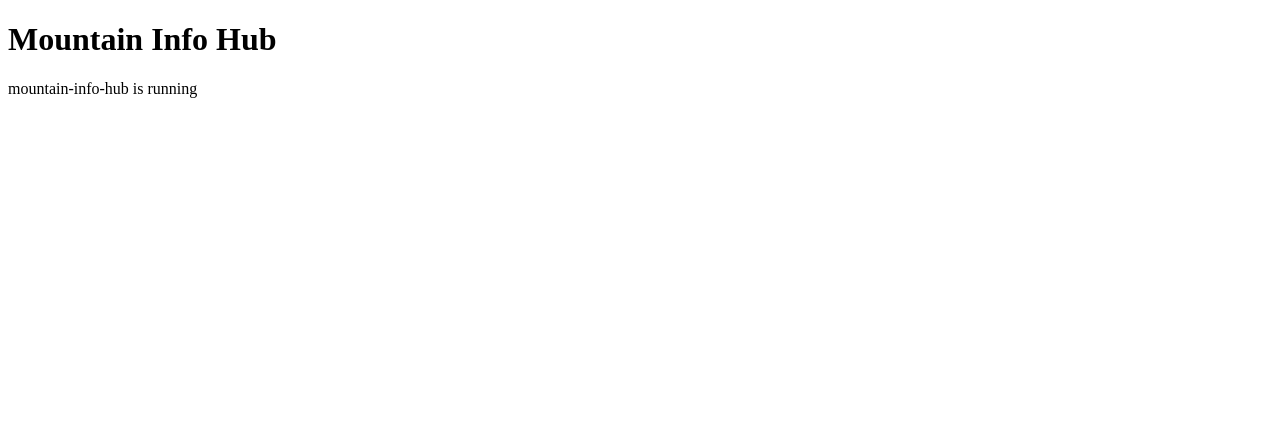
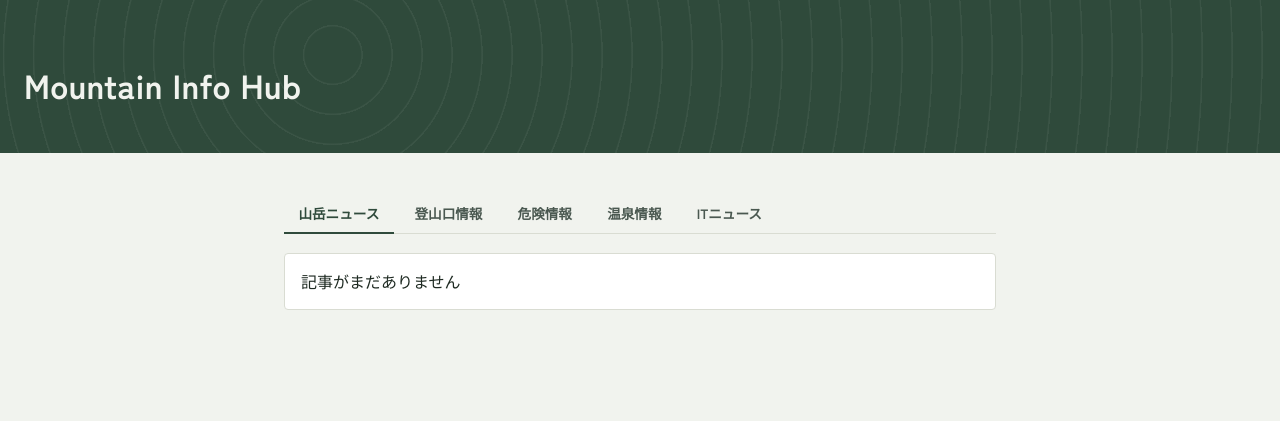
Before and after one commit to juna2026-dev/mountain-info-hub, a FastAPI app: page / in a window 1280 px wide. Shown: the top 421 px of the page. Run offline with FastAPI, Linux system fonts and the light colour scheme.

Commit message:
Add RSS aggregation, danger/onsen/trailhead links, and UI

```diff
--- a/main.py
+++ b/main.py
@@ -1,18 +1,50 @@
+from contextlib import asynccontextmanager
+
 from fastapi import FastAPI, Request
+from fastapi.staticfiles import StaticFiles
 from fastapi.templating import Jinja2Templates
-from fastapi.staticfiles import StaticFiles
+from sqlmodel import Session, select
 
-app = FastAPI()
+from config import DANGER_LINKS, ONSEN_LINKS, TRAILHEAD_LINK_SITES, TRAILHEAD_SPOTS
+from database import engine, init_db
+from models import Article
+from rss_fetcher import fetch_all_sources
+from scheduler import start_scheduler, stop_scheduler
+
+
+@asynccontextmanager
+async def lifespan(app: FastAPI):
+    init_db()
+    fetch_all_sources()
+    start_scheduler()
+    yield
+    stop_scheduler()
+
+
+app = FastAPI(lifespan=lifespan)
 templates = Jinja2Templates(directory="templates")
 app.mount("/static", StaticFiles(directory="static"), name="static")
 
 
 @app.get("/")
 def read_root(request: Request):
+    with Session(engine) as session:
+        articles = session.exec(
+            select(Article)
+            .order_by(Article.published_at.desc().nulls_last())
+            .limit(50)
+        ).all()
+
     return templates.TemplateResponse(
         request=request,
         name="index.html",
-        context={"message": "mountain-info-hub is running"},
+        context={
+            "articles": articles,
+            "danger_links": DANGER_LINKS,
+            "onsen_links": ONSEN_LINKS,
+            "trailhead_link_sites": TRAILHEAD_LINK_SITES,
+            "trailhead_spots": TRAILHEAD_SPOTS,
+        },
     )
 
 
--- a/pyproject.toml
+++ b/pyproject.toml
@@ -5,8 +5,11 @@
 readme = "README.md"
 requires-python = ">=3.14"
 dependencies = [
+    "apscheduler>=3.11.3",
     "fastapi>=0.140.0",
+    "feedparser>=6.0.12",
     "jinja2>=3.1.6",
     "python-multipart>=0.0.32",
+    "sqlmodel>=0.0.39",
     "uvicorn[standard]>=0.51.0",
 ]
--- /dev/null
+++ b/static/style.css
@@ -0,0 +1,204 @@
+:root {
+  --paper: #F1F3EE;
+  --paper-raised: #FFFFFF;
+  --ink: #1E2A22;
+  --ink-soft: #4A5850;
+  --pine: #2F4A3B;
+  --contour: #8A6F4B;
+  --danger: #C4502B;
+  --danger-bg: #FBEEE8;
+  --water: #3E6E8E;
+  --water-bg: #EAF1F4;
+  --line: #D9DCD2;
+}
+
+* { box-sizing: border-box; }
+
+body {
+  margin: 0;
+  background: var(--paper);
+  color: var(--ink);
+  font-family: 'Zen Kaku Gothic New', 'Inter', -apple-system, sans-serif;
+  line-height: 1.7;
+  -webkit-font-smoothing: antialiased;
+}
+
+.site-header {
+  position: relative;
+  padding: 3.5rem 1.5rem 2.5rem;
+  overflow: hidden;
+  background: var(--pine);
+  color: var(--paper);
+}
+
+.site-header::before {
+  content: "";
+  position: absolute;
+  inset: -20% -10%;
+  background-image:
+    repeating-radial-gradient(circle at 30% 40%, transparent 0, transparent 28px, rgba(241,243,238,0.06) 29px, rgba(241,243,238,0.06) 30px);
+  pointer-events: none;
+}
+
+.site-header h1 {
+  position: relative;
+  font-family: 'Zen Kaku Gothic New', sans-serif;
+  font-size: clamp(1.6rem, 4vw, 2.1rem);
+  font-weight: 700;
+  margin: 0;
+  letter-spacing: 0.01em;
+}
+
+main {
+  max-width: 760px;
+  margin: 0 auto;
+  padding: 2.5rem 1.5rem 4rem;
+}
+
+.section { margin-bottom: 3rem; }
+
+.section-eyebrow {
+  display: flex;
+  align-items: center;
+  gap: 0.6rem;
+  font-family: 'IBM Plex Mono', monospace;
+  font-size: 0.72rem;
+  letter-spacing: 0.12em;
+  text-transform: uppercase;
+  color: var(--contour);
+  margin-bottom: 0.6rem;
+}
+
+.section-eyebrow::before {
+  content: "";
+  display: block;
+  width: 28px;
+  height: 1px;
+  background: var(--contour);
+}
+
+.section h2 {
+  font-family: 'Shippori Mincho', serif;
+  font-size: 1.5rem;
+  font-weight: 700;
+  margin: 0 0 1.1rem;
+  color: var(--ink);
+}
+
+.section h3 {
+  font-family: 'Zen Kaku Gothic New', sans-serif;
+  font-size: 0.85rem;
+  font-weight: 700;
+  text-transform: uppercase;
+  letter-spacing: 0.06em;
+  color: var(--ink-soft);
+  margin: 1.4rem 0 0.7rem;
+}
+
+.tabs {
+  display: flex;
+  gap: 0.4rem;
+  margin-bottom: 1.2rem;
+  border-bottom: 1px solid var(--line);
+}
+
+.tab-button {
+  font-family: 'Zen Kaku Gothic New', sans-serif;
+  font-size: 0.85rem;
+  font-weight: 700;
+  background: none;
+  border: none;
+  padding: 0.6rem 0.9rem;
+  color: var(--ink-soft);
+  cursor: pointer;
+  border-bottom: 2px solid transparent;
+  margin-bottom: -1px;
+}
+
+.tab-button.active {
+  color: var(--pine);
+  border-bottom-color: var(--pine);
+}
+
+.tab-panel { display: none; }
+.tab-panel.active { display: block; }
+
+.contour-divider {
+  border: none;
+  height: 10px;
+  margin: 2.6rem 0;
+  background:
+    repeating-linear-gradient(
+      90deg,
+      transparent, transparent 8px,
+      var(--line) 8px, var(--line) 9px,
+      transparent 9px, transparent 20px
+    );
+}
+
+ul.card-list {
+  list-style: none;
+  margin: 0;
+  padding: 0;
+  display: flex;
+  flex-direction: column;
+  gap: 0.6rem;
+}
+
+.card-list li {
+  background: var(--paper-raised);
+  border: 1px solid var(--line);
+  border-radius: 4px;
+  padding: 0.85rem 1rem;
+}
+
+.card-list li a {
+  color: var(--pine);
+  text-decoration: none;
+  font-weight: 500;
+}
+
+.card-list li a:hover,
+.card-list li a:focus-visible {
+  text-decoration: underline;
+}
+
+.tag {
+  display: inline-block;
+  font-family: 'IBM Plex Mono', monospace;
+  font-size: 0.68rem;
+  letter-spacing: 0.03em;
+  padding: 0.15rem 0.5rem;
+  border-radius: 999px;
+  background: var(--water-bg);
+  color: var(--water);
+  margin-right: 0.5rem;
+}
+
+.tag.source-tag { background: #EDEEE7; color: var(--ink-soft); }
+
+.tab-panel.danger .card-list li {
+  border-left: 3px solid var(--danger);
+  background: var(--danger-bg);
+}
+
+.tab-panel.danger .tag { background: transparent; color: var(--danger); padding-left: 0; }
+
+.spot-name { font-weight: 700; color: var(--ink); }
+
+.spot-meta {
+  display: block;
+  margin-top: 0.3rem;
+  font-family: 'IBM Plex Mono', monospace;
+  font-size: 0.8rem;
+  color: var(--ink-soft);
+}
+
+.spot-meta a { color: var(--contour); margin-left: 0.4rem; }
+
+.note { color: var(--ink-soft); font-size: 0.85rem; margin-top: 0.2rem; }
+
+@media (max-width: 480px) {
+  .site-header { padding: 2.5rem 1.2rem 2rem; }
+  main { padding: 2rem 1.2rem 3rem; }
+}
--- a/templates/index.html
+++ b/templates/index.html
@@ -2,10 +2,116 @@
 <html lang="ja">
 <head>
     <meta charset="UTF-8">
+    <meta name="viewport" content="width=device-width, initial-scale=1">
     <title>Mountain Info Hub</title>
+    <link rel="preconnect" href="https://fonts.googleapis.com">
+    <link href="https://fonts.googleapis.com/css2?family=Shippori+Mincho:wght@700&family=Zen+Kaku+Gothic+New:wght@400;500;700&family=IBM+Plex+Mono:wght@400;500&display=swap" rel="stylesheet">
+    <link rel="stylesheet" href="{{ url_for('static', path='style.css') }}">
 </head>
 <body>
-    <h1>Mountain Info Hub</h1>
-    <p>{{ message }}</p>
+    <header class="site-header">
+        <h1>Mountain Info Hub</h1>
+    </header>
+
+    <main>
+        <section class="section">
+            <div class="tabs">
+                <button class="tab-button active" data-tab="mountain">山岳ニュース</button>
+                <button class="tab-button" data-tab="trailhead">登山口情報</button>
+                <button class="tab-button" data-tab="hazard">危険情報</button>
+                <button class="tab-button" data-tab="onsen">温泉情報</button>
+                <button class="tab-button" data-tab="it">ITニュース</button>
+            </div>
+
+            <div class="tab-panel active" id="tab-mountain">
+                <ul class="card-list">
+                    {% for article in articles if article.category == "mountain" %}
+                    <li>
+                        <span class="tag source-tag">{{ article.source }}</span>
+                        <a href="{{ article.url }}" target="_blank" rel="noopener noreferrer">{{ article.title }}</a>
+                    </li>
+                    {% else %}
+                    <li>記事がまだありません</li>
+                    {% endfor %}
+                </ul>
+            </div>
+
+            <div class="tab-panel" id="tab-trailhead">
+                <h3>個別データ(住所・駐車場)</h3>
+                <ul class="card-list">
+                    {% for spot in trailhead_spots %}
+                    <li>
+                        <span class="spot-name">{{ spot.name }}</span>
+                        <span class="tag">{{ spot.area }}</span>
+                        <span class="spot-meta">
+                            住所: {{ spot.address }} / 駐車台数: {{ spot.parking_capacity }}
+                            <a href="{{ spot.source_url }}" target="_blank" rel="noopener noreferrer">出典</a>
+                        </span>
+                    </li>
+                    {% endfor %}
+                </ul>
+
+                <h3>全国の登山口を探す</h3>
+                <ul class="card-list">
+                    {% for site in trailhead_link_sites %}
+                    <li>
+                        <a href="{{ site.url }}" target="_blank" rel="noopener noreferrer">{{ site.name }}</a>
+                        <div class="note">{{ site.note }}</div>
+                    </li>
+                    {% endfor %}
+                </ul>
+            </div>
+
+            <div class="tab-panel danger" id="tab-hazard">
+                <ul class="card-list">
+                    {% for link in danger_links %}
+                    <li>
+                        <span class="tag">{{ link.area }}</span>
+                        <a href="{{ link.url }}" target="_blank" rel="noopener noreferrer">{{ link.name }}</a>
+                    </li>
+                    {% endfor %}
+                </ul>
+            </div>
+
+            <div class="tab-panel" id="tab-onsen">
+                <ul class="card-list">
+                    {% for link in onsen_links %}
+                    <li>
+                        <span class="tag">{{ link.area }}</span>
+                        <a href="{{ link.url }}" target="_blank" rel="noopener noreferrer">{{ link.name }}</a>
+                    </li>
+                    {% endfor %}
+                </ul>
+            </div>
+
+            <div class="tab-panel" id="tab-it">
+                <ul class="card-list">
+                    {% for article in articles if article.category == "it" %}
+                    <li>
+                        <span class="tag source-tag">{{ article.source }}</span>
+                        <a href="{{ article.url }}" target="_blank" rel="noopener noreferrer">{{ article.title }}</a>
+                    </li>
+                    {% else %}
+                    <li>記事がまだありません</li>
+                    {% endfor %}
+                </ul>
+            </div>
+        </section>
+    </main>
+
+    <script>
+        document.querySelectorAll('.tab-button').forEach(function (button) {
+            button.addEventListener('click', function () {
+                var target = button.dataset.tab;
+
+                document.querySelectorAll('.tab-button').forEach(function (b) {
+                    b.classList.toggle('active', b === button);
+                });
+                document.querySelectorAll('.tab-panel').forEach(function (panel) {
+                    panel.classList.toggle('active', panel.id === 'tab-' + target);
+                });
+            });
+        });
+    </script>
 </body>
 </html>
```
Also changed, not shown: config.py (added, +129 -0 lines), database.py (added, +17 -0 lines), models.py (added, +13 -0 lines), rss_fetcher.py (added, +97 -0 lines), scheduler.py (added, +20 -0 lines), 2 other files.
